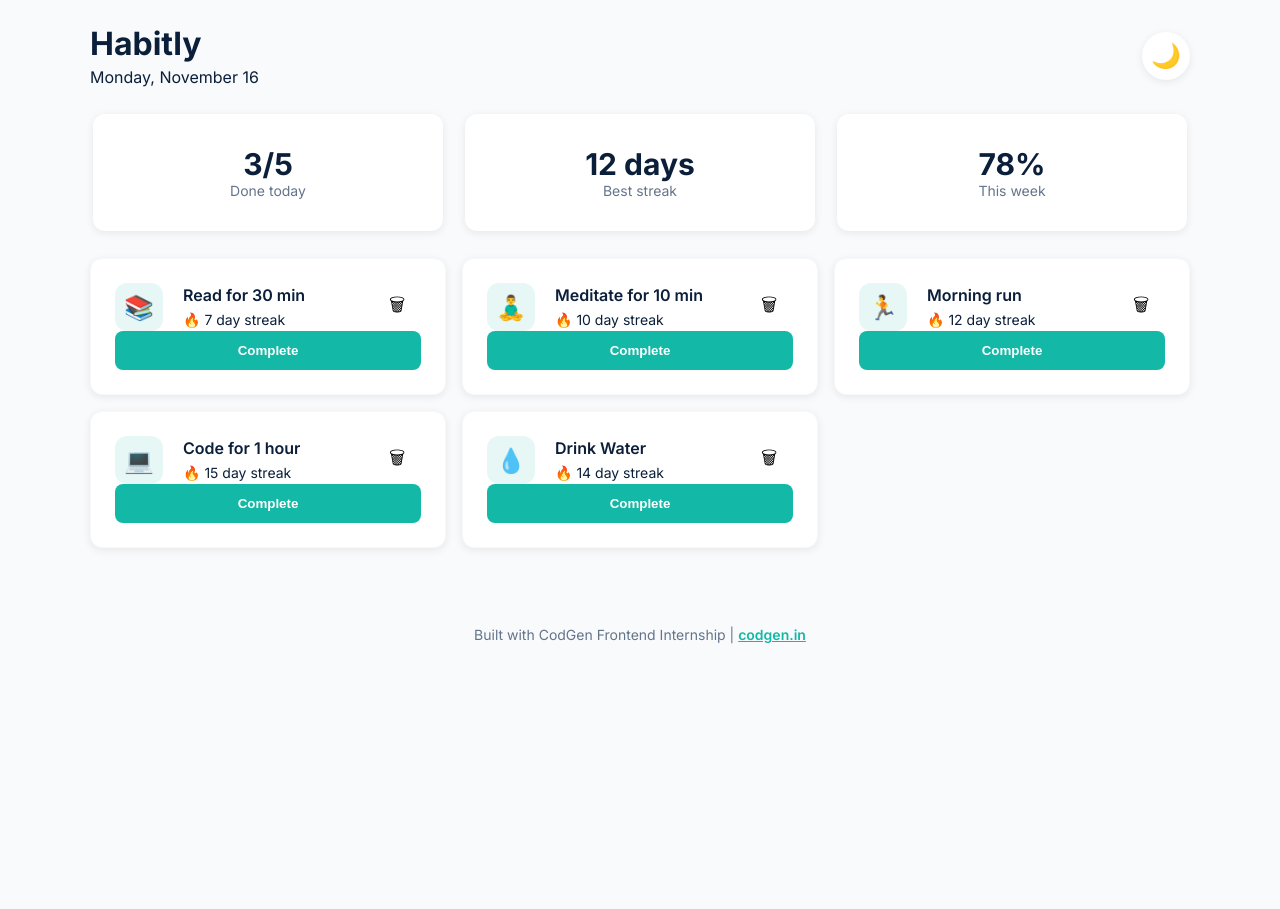
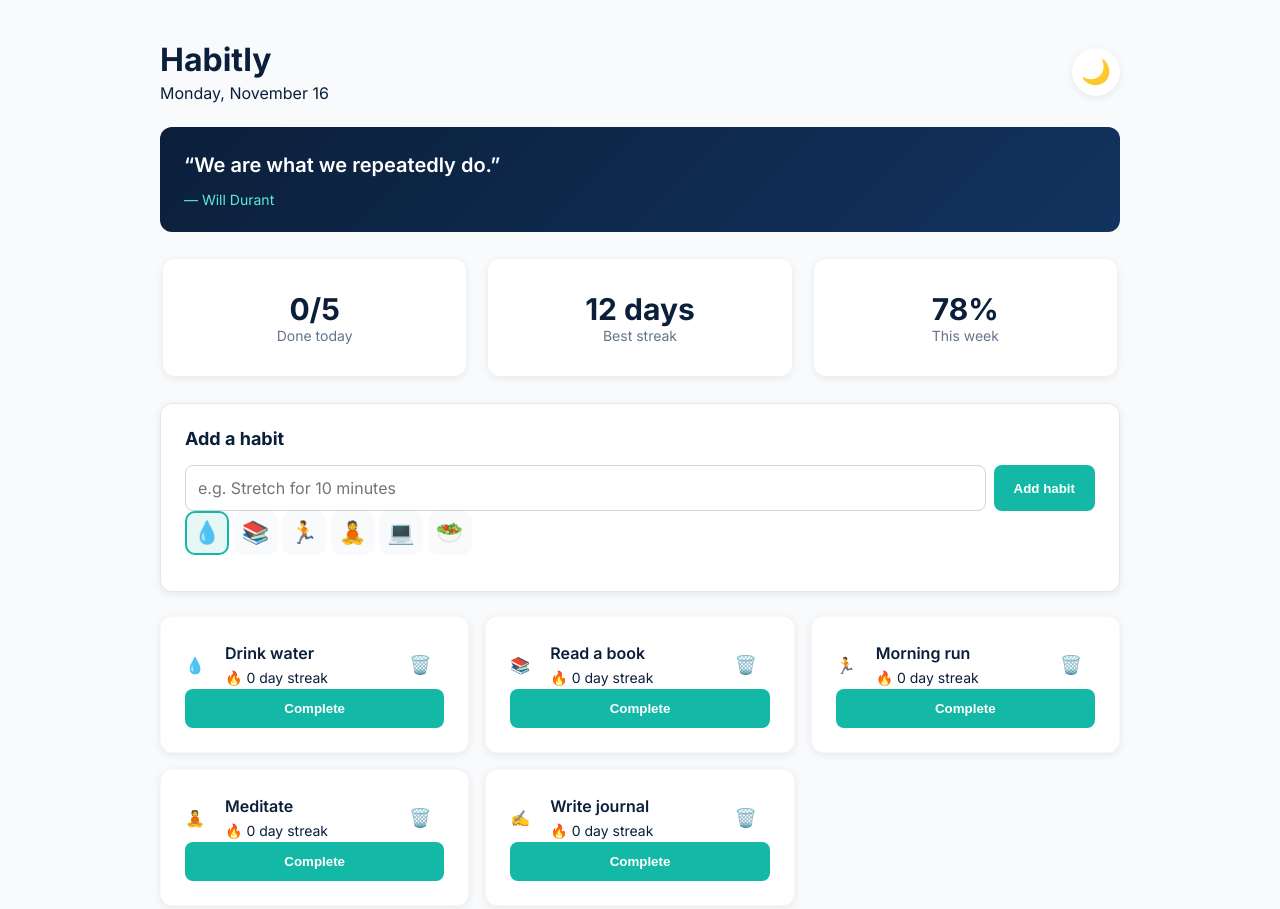
Before and after one commit to SimranKumari15/Habitly, a plain HTML site: page index.html in a window 1280 px wide. Shown: the top 909 px of the page. Before the commit the page ends 800 px from the top, so only its background shows below. Drawn offline with Linux system fonts and the light colour scheme; no server answers.

Commit message:
Week 2 final

```diff
--- /dev/null
+++ b/app.js
@@ -0,0 +1,194 @@
+console.log("Habitly is alive");
+
+const defaultHabits = [
+  { id: 1, name: "Drink water", emoji: "💧", completedDates: [] },
+  { id: 2, name: "Read a book", emoji: "📚", completedDates: [] },
+  { id: 3, name: "Morning run", emoji: "🏃", completedDates: [] },
+  { id: 4, name: "Meditate", emoji: "🧘", completedDates: [] },
+  { id: 5, name: "Write journal", emoji: "✍️", completedDates: [] }
+];
+
+const STORAGE_KEY = "habitly-habits";
+
+function loadHabits() {
+  try {
+    const saved = localStorage.getItem(STORAGE_KEY);
+    if (saved) {
+      return JSON.parse(saved);
+    }
+  } catch (error) {
+    console.error("Could not load habits", error);
+  }
+  return defaultHabits;
+}
+
+function saveHabits() {
+  try {
+    localStorage.setItem(STORAGE_KEY, JSON.stringify(habits));
+  } catch (error) {
+    console.error("Could not save habits", error);
+  }
+}
+
+let habits = loadHabits();
+
+function getToday() {
+  return new Date().toLocaleDateString("en-CA");
+}
+
+function createHabitCard(habit) {
+  const doneToday = habit.completedDates.includes(getToday());
+  return `
+    <li class="habit-card">
+      <div class="habit-top">
+        <span class="habit-emoji">${habit.emoji}</span>
+        <div class="habit-info">
+          <h2 class="habit-name">${habit.name}</h2>
+          <p class="habit-streak">🔥 0 day streak</p>
+        </div>
+        <button type="button" class="delete-btn" data-id="${habit.id}" aria-label="Delete habit">🗑️</button>
+      </div>
+      <button type="button" class="complete-btn ${doneToday ? "done" : ""}" data-id="${habit.id}">${doneToday ? "Done ✓" : "Complete"}</button>
+    </li>
+  `;
+}
+
+const habitList = document.getElementById("habitList");
+
+function updateSummary() {
+  const today = getToday();
+  const doneCount = habits.filter(function (habit) {
+    return habit.completedDates.includes(today);
+  }).length;
+
+  document.getElementById("doneToday").textContent = doneCount + "/" + habits.length;
+}
+
+function renderHabits() {
+  if (habits.length === 0) {
+    habitList.innerHTML = `<li class="empty-state">No habits yet. Add your first one above 🌱</li>`;
+  } else {
+    habitList.innerHTML = habits.map(createHabitCard).join("");
+  }
+  updateSummary();
+  saveHabits();
+}
+
+renderHabits();
+
+habitList.addEventListener("click", function (event) {
+  const deleteBtn = event.target.closest(".delete-btn");
+  if (!deleteBtn) return;
+
+  const id = Number(deleteBtn.dataset.id);
+
+  if (confirm("Delete this habit?")) {
+    habits = habits.filter(function (habit) {
+      return habit.id !== id;
+    });
+    renderHabits();
+  }
+});
+
+habitList.addEventListener("click", function (event) {
+  const completeBtn = event.target.closest(".complete-btn");
+  if (!completeBtn) return;
+
+  const id = Number(completeBtn.dataset.id);
+  const habit = habits.find(function (h) {
+    return h.id === id;
+  });
+  const today = getToday();
+
+  if (habit.completedDates.includes(today)) {
+    habit.completedDates = habit.completedDates.filter(function (d) {
+      return d !== today;
+    });
+  } else {
+    habit.completedDates.push(today);
+  }
+
+  renderHabits();
+});
+
+let selectedEmoji = "💧";
+
+const addForm = document.getElementById("addForm");
+const habitInput = document.getElementById("habitInput");
+const emojiPicker = document.getElementById("emojiPicker");
+const formMessage = document.getElementById("formMessage");
+
+emojiPicker.addEventListener("click", function (event) {
+  const option = event.target.closest(".emoji-option");
+  if (!option) return;
+
+  document.querySelectorAll(".emoji-option").forEach(function (btn) {
+    btn.classList.remove("selected");
+  });
+  option.classList.add("selected");
+  selectedEmoji = option.dataset.emoji;
+});
+
+addForm.addEventListener("submit", function (event) {
+  event.preventDefault();
+
+  const name = habitInput.value.trim();
+
+  if (name === "") {
+    formMessage.textContent = "Please type a habit name first 🙂";
+    return;
+  }
+
+  const isDuplicate = habits.some(function (habit) {
+    return habit.name.toLowerCase() === name.toLowerCase();
+  });
+
+  if (isDuplicate) {
+    formMessage.textContent = "You already have that habit!";
+    return;
+  }
+
+  habits.push({
+    id: Date.now(),
+    name: name,
+    emoji: selectedEmoji,
+    completedDates: []
+  });
+
+  habitInput.value = "";
+  formMessage.textContent = "";
+  renderHabits();
+});
+
+const fallbackQuotes = [
+  { quote: "Small steps every day lead to big change.", author: "Unknown" },
+  { quote: "We are what we repeatedly do.", author: "Will Durant" },
+  { quote: "It always seems impossible until it is done.", author: "Nelson Mandela" }
+];
+
+const quoteText = document.getElementById("quoteText");
+const quoteAuthor = document.getElementById("quoteAuthor");
+
+function showQuote(quote, author) {
+  quoteText.textContent = "\u201C" + quote + "\u201D";
+  quoteAuthor.textContent = "\u2014 " + author;
+}
+
+async function loadQuote() {
+  quoteText.textContent = "Loading...";
+  quoteAuthor.textContent = "";
+
+  try {
+    const response = await fetch("https://dummyjson.com/quotes/random");
+    if (!response.ok) {
+      throw new Error("Bad response");
+    }
+    const data = await response.json();
+    showQuote(data.quote, data.author);
+  } catch (error) {
+    const random = fallbackQuotes[Math.floor(Math.random() * fallbackQuotes.length)];
+    showQuote(random.quote, random.author);
+  }
+}
+
+loadQuote();
--- a/index.html
+++ b/index.html
@@ -19,9 +19,13 @@
             <button class="theme-toggle" type="button" aria-label="Toggle dark mode">🌙</button>
         </header>
         <main>
+            <section class="quote-card">
+                <blockquote id="quoteText">Loading...</blockquote>
+                <p id="quoteAuthor"></p>
+            </section>
             <section class="stats">
                 <div class="stat-card">
-                    <span class="stat-value">3/5</span>
+                    <span class="stat-value" id="doneToday">3/5</span>
                     <span class="stat-label">Done today</span>
                 </div>
                 <div class="stat-card">
@@ -33,63 +37,24 @@
                     <span class="stat-label">This week</span>
                 </div>
             </section>
+            <section class="add-habit">
+                <h2>Add a habit</h2>
+                <form id="addForm">
+                    <input type="text" id="habitInput" placeholder="e.g. Stretch for 10 minutes" maxlength="40">
+                    <button type="submit" class="add-btn">Add habit</button>
+                </form>
+                <div class="emogi-picker" id="emojiPicker">
+                    <button type="button" class="emoji-option selected" data-emoji="💧">💧</button>
+                    <button type="button" class="emoji-option" data-emoji="📚">📚</button>
+                    <button type="button" class="emoji-option" data-emoji="🏃">🏃</button>
+                    <button type="button" class="emoji-option" data-emoji="🧘">🧘</button>
+                    <button type="button" class="emoji-option" data-emoji="💻">💻</button>
+                    <button type="button" class="emoji-option" data-emoji="🥗">🥗</button>
+                </div>
+                <p id="formMessage"></p>
+            </section>
             <section class="habits">
-                <ul class="habit-list">
-                    <li class="habit-card">
-                        <div class="habit-top">
-                            <span class="habit-emogi">📚</span>
-                            <div class="habit-info">
-                                <h2 class="habit-name">Read for 30 min</h2>
-                                <p class="habit-streak">🔥 7 day streak </p>
-                            </div>
-                            <button class="delete-btn" type="button" area-label="Delete habit">🗑</button>
-                        </div>
-                        <button type="button" class="complete-btn">Complete</button>
-                    </li>
-                    <li class="habit-card">
-                        <div class="habit-top">
-                            <span class="habit-emogi">🧘‍♂️</span>
-                            <div class="habit-info">
-                                <h2 class="habit-name">Meditate for 10 min</h2>
-                                <p class="habit-streak">🔥 10 day streak</p>
-                            </div>
-                            <button class="delete-btn" type="button" area-label="Delete habit">🗑</button>
-                        </div>
-                        <button type="button" class="complete-btn">Complete</button>
-                    </li>
-                    <li class="habit-card">
-                        <div class="habit-top">
-                            <span class="habit-emogi">🏃</span>
-                            <div class="habit-info">
-                                <h2 class="habit-name">Morning run</h2>
-                                <p class="habit-streak">🔥 12 day streak</p>
-                            </div>
-                            <button class="delete-btn" type="button" area-label="Delete habit">🗑</button>
-                        </div>
-                        <button type="button" class="complete-btn">Complete</button>
-                    </li>
-                    <li class="habit-card">
-                        <div class="habit-top">
-                            <span class="habit-emogi">💻</span>
-                            <div class="habit-info">
-                                <h2 class="habit-name">Code for 1 hour</h2>
-                                <p class="habit-streak">🔥 15 day streak</p>
-                            </div>
-                            <button class="delete-btn" type="button" area-label="Delete habit">🗑</button>
-                        </div>
-                        <button type="button" class="complete-btn">Complete</button>
-                    </li>
-                    <li class="habit-card">
-                        <div class="habit-top">
-                            <span class="habit-emogi">💧</span>
-                            <div class="habit-info">
-                                <h2 class="habit-name">Drink Water</h2>
-                                <p class="habit-streak">🔥 14 day streak</p>
-                            </div>
-                            <button class="delete-btn" type="button" area-label="Delete habit">🗑</button>
-                        </div>
-                        <button type="button" class="complete-btn">Complete</button>
-                    </li>
+                <ul class="habit-list" id="habitList">
                 </ul>
             </section>
         </main>
@@ -97,4 +62,5 @@
             <p>Built with CodGen Frontend Internship | <a href="https://codgen.in" target="_blank" rel="noopener">codgen.in</a></p>
         </footer>
 </body>
+    <script src="app.js" defer></script>
 </html>
--- a/style.css
+++ b/style.css
@@ -14,7 +14,7 @@ body {
 }
 
 .container {
-    max-width: 1100px;
+    max-width: 960px;
     margin: 0 auto;
     padding: calc(var(--space)*3);
 }
@@ -47,6 +47,103 @@ body {
     font-size: 24px;
     cursor: pointer;
     box-shadow: 0 2px 8px rgba(0, 0, 0, 0.08);
+}
+
+.quote-card {
+  background: linear-gradient(135deg, var(--navy), #12335f);
+  color: white;
+  border-radius: 12px;
+  padding: calc(var(--space) * 3);
+  margin-bottom: calc(var(--space) * 3);
+  margin-top: calc(var(--space) * 3);
+}
+
+.quote-card blockquote {
+  margin: 0;
+  font-size: 20px;
+  font-weight: 600;
+  line-height: 1.4;
+}
+
+.quote-card p {
+  margin: calc(var(--space) * 1.5) 0 0;
+  color: #5eead4;
+  font-size: 14px;
+}
+
+.add-habit {
+  background-color: white;
+  border: 1px solid #e2e8f0;
+  border-radius: 12px;
+  box-shadow: 0 2px 8px rgba(0, 0, 0, 0.08);
+  padding: calc(var(--space) * 3);
+  margin-top: calc(var(--space) * 3);
+}
+
+.add-habit h2 {
+  margin: 0 0 calc(var(--space) * 2);
+  font-size: 18px;
+}
+
+#addForm {
+  display: flex;
+  gap: var(--space);
+}
+
+#habitInput {
+  flex: 1;
+  min-width: 0;
+  padding: calc(var(--space) * 1.5);
+  border: 1px solid #cbd5e1;
+  border-radius: 8px;
+  font-family: inherit;
+  font-size: 16px;
+}
+
+.add-btn {
+  background-color: var(--teal);
+  color: white;
+  border: none;
+  border-radius: 8px;
+  padding: 0 calc(var(--space) * 2.5);
+  font-weight: 600;
+  cursor: pointer;
+}
+
+.add-btn:hover {
+  opacity: 0.85;
+}
+
+.emoji-picker {
+  display: flex;
+  flex-wrap: wrap;
+  gap: var(--space);
+  margin-top: calc(var(--space) * 2);
+}
+
+.emoji-option {
+  width: 44px;
+  height: 44px;
+  font-size: 22px;
+  background-color: #f8fafc;
+  border: 2px solid transparent;
+  border-radius: 10px;
+  cursor: pointer;
+}
+
+.emoji-option:hover {
+  background-color: #e6f7f5;
+}
+
+.emoji-option.selected {
+  border-color: var(--teal);
+  background-color: #e6f7f5;
+}
+
+#formMessage {
+  margin: calc(var(--space) * 1.5) 0 0;
+  color: #b45309;
+  font-size: 14px;
 }
 
 .stats {
@@ -89,7 +186,7 @@ body {
     padding: 0;
     margin: 0;
     display: grid;
-    grid-template-columns: repeat(auto-fit, minmax(280px, 1fr));
+    grid-template-columns: repeat(auto-fill, minmax(280px, 1fr));
     gap: calc(var(--space) * 2);
 }
 
@@ -169,6 +266,22 @@ body {
     opacity: 0.85;
 }
 
+.complete-btn.done {
+  background-color: white;
+  color: var(--teal);
+  border: 2px solid var(--teal);
+}
+
+.empty-state {
+  grid-column: 1 / -1;
+  text-align: center;
+  padding: calc(var(--space) * 4);
+  color: #64748b;
+  background-color: white;
+  border: 1px dashed #cbd5e1;
+  border-radius: 12px;
+}
+
 footer {
     margin-top: calc(var(--space) * 5);
     padding: calc(var(--space) * 3) 0;
@@ -208,6 +321,12 @@ footer a:hover {
     }
 }
 
+@media (min-width: 1024px) {
+    .container {
+        padding: calc(var(--space) * 5) calc(var(--space) * 6);
+    }
+}
+
 @media (max-width: 480px) {
     .habit-list {
         grid-template-columns: 1fr;
```
